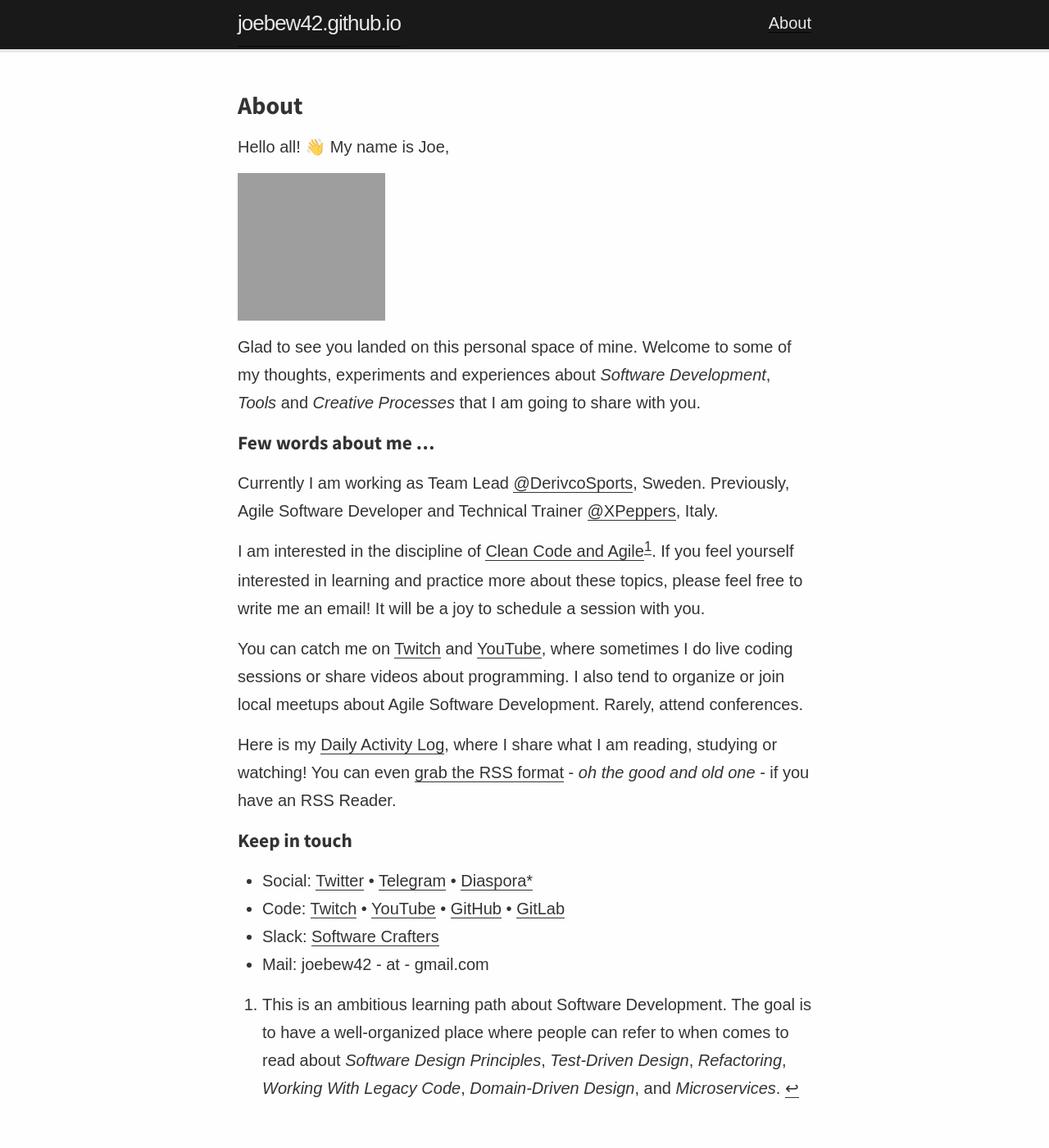
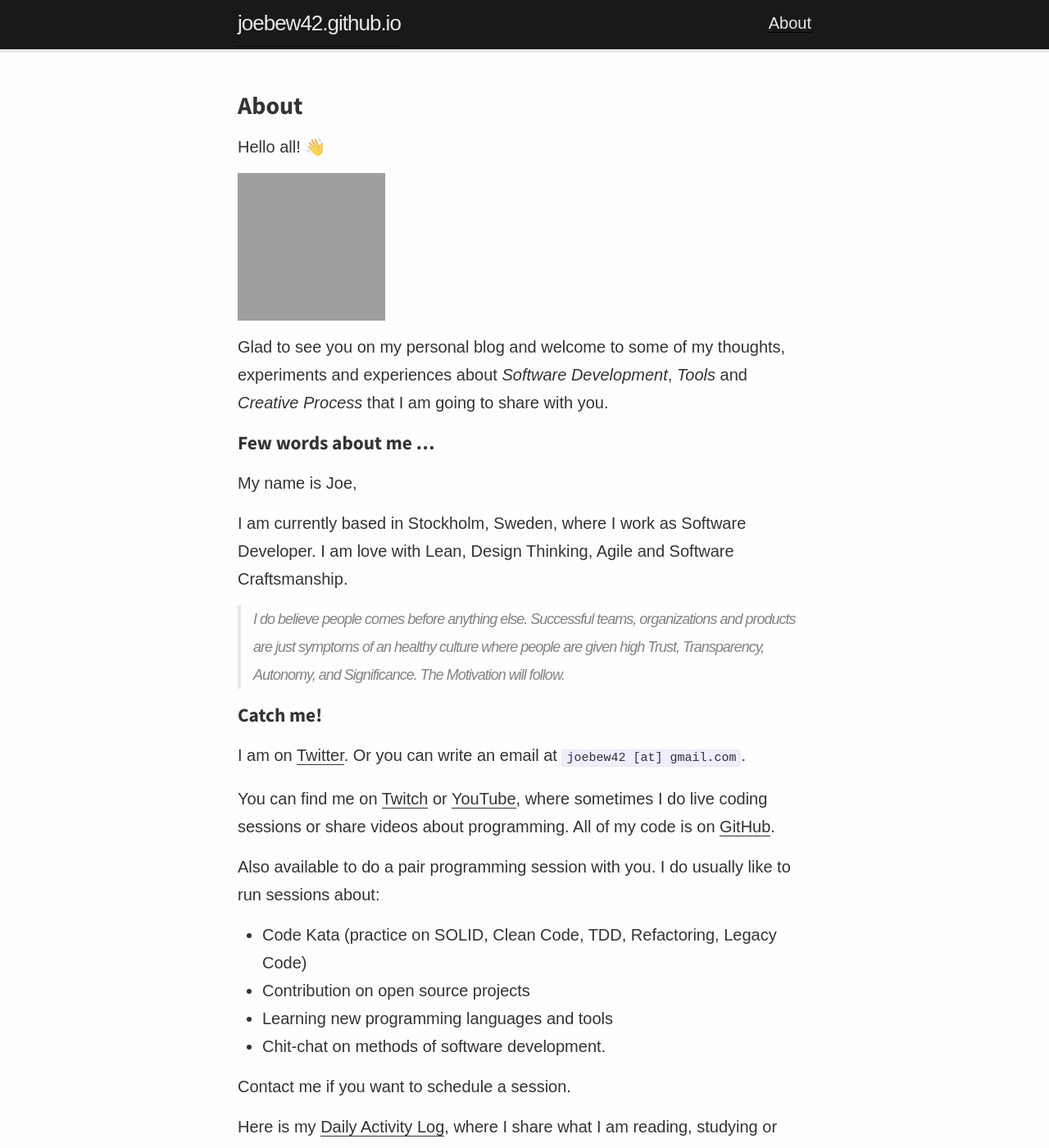
Before and after one commit to joebew42/joebew42.github.io, a Jekyll site: the page built from about.md, in a window 1280 px wide and 1400 px high. Shown: the whole window at 82% size. Built offline with Jekyll 4.4.1, drawn with Linux system fonts in a browser that asks for light colours; some web fonts are replaced; some of the changed text lies outside the part shown; grey boxes are pictures that could not be loaded.

Commit message:
review my about page

```diff
--- a/about.md
+++ b/about.md
@@ -4,27 +4,45 @@ title: About
 permalink: /about/
 ---
 
-Hello all! 👋 My name is Joe,
+Hello all! 👋
 
 <img alt="profile photo" src="https://avatars1.githubusercontent.com/u/1238549?v=4&s=180" class="center" />
 
-Glad to see you landed on this personal space of mine. Welcome to some of my thoughts, experiments and experiences about _Software Development_, _Tools_ and _Creative Processes_ that I am going to share with you.
+Glad to see you on my personal blog and welcome to some of my thoughts, experiments and experiences about _Software Development_, _Tools_ and _Creative Process_ that I am going to share with you.
 
 ### Few words about me ...
 
-Currently I am working as Team Lead  [@DerivcoSports](https://twitter.com/DerivcoSports), Sweden. Previously, Agile Software Developer and Technical Trainer [@XPeppers](https://twitter.com/xpeppers), Italy.
+My name is Joe,
 
-I am interested in the discipline of [Clean Code and Agile](https://github.com/joebew42/study-path)[^1]. If you feel yourself interested in learning and practice more about these topics, please feel free to write me an email! It will be a joy to schedule a session with you.
+I am currently based in Stockholm, Sweden, where I work as Software Developer. I am love with Lean, Design Thinking, Agile and Software Craftsmanship.
 
-You can catch me on [Twitch](https://twitch.tv/joebew42) and [YouTube](https://www.youtube.com/channel/UCEt-X-5yZ86SYTNDbSQgVAQ), where sometimes I do live coding sessions or share videos about programming. I also tend to organize or join local meetups about Agile Software Development. Rarely, attend conferences.
+> I do believe people comes before anything else. Successful teams, organizations and products are just symptoms of an healthy culture where people are given high Trust, Transparency, Autonomy, and Significance. The Motivation will follow.
 
-Here is my [Daily Activity Log](http://joebew42.github.io/events.xml), where I share what I am reading, studying or watching! You can even [grab the RSS format](https://daily2rss.herokuapp.com/rss/?url=http://joebew42.github.io/events) - _oh the good and old one_ - if you have an RSS Reader.
+### Catch me!
 
-### Keep in touch
+I am on [Twitter](https://twitter.com/joebew42). Or you can write an email at `joebew42 [at] gmail.com`.
+
+You can find me on [Twitch](https://twitch.tv/joebew42) or [YouTube](https://www.youtube.com/channel/UCEt-X-5yZ86SYTNDbSQgVAQ), where sometimes I do live coding sessions or share videos about programming. All of my code is on [GitHub](https://github.com/joebew42).
+
+Also available to do a pair programming session with you. I do usually like to run sessions about:
+
+- Code Kata (practice on SOLID, Clean Code, TDD, Refactoring, Legacy Code)
+- Contribution on open source projects
+- Learning new programming languages and tools
+- Chit-chat on methods of software development.
+
+Contact me if you want to schedule a session.
+
+Here is my [Daily Activity Log](http://joebew42.github.io/events.xml), where I share what I am reading, studying or watching! You can [grab the RSS format](https://daily2rss.herokuapp.com/rss/?url=http://joebew42.github.io/events) too.
+
+### Work experiences
+
+- Team Lead [@DerivcoSports](https://twitter.com/DerivcoSports), Sweden.
+- Agile Software Developer, Technical Trainer [@XPeppers](https://twitter.com/xpeppers), Italy.
+
+### Contacts
 
 - Social: [Twitter](https://twitter.com/joebew42) • [Telegram](https://t.me/joebew42) • [Diaspora*](https://joindiaspora.com/people/fdc8e995614a2609)
 - Code: [Twitch](https://twitch.tv/joebew42) • [YouTube](https://www.youtube.com/channel/UCEt-X-5yZ86SYTNDbSQgVAQ) • [GitHub](https://github.com/joebew42) • [GitLab](https://gitlab.com/joebew42)
 - Slack: [Software Crafters](http://slack.softwarecraftsmanship.org/)
-- Mail: joebew42 - at - gmail.com
-
-[^1]: This is an ambitious learning path about Software Development. The goal is to have a well-organized place where people can refer to when comes to read about _Software Design Principles_, _Test-Driven Design_, _Refactoring_, _Working With Legacy Code_, _Domain-Driven Design_, and _Microservices_.
+- Mail: `joebew42 [at] gmail.com`
```
